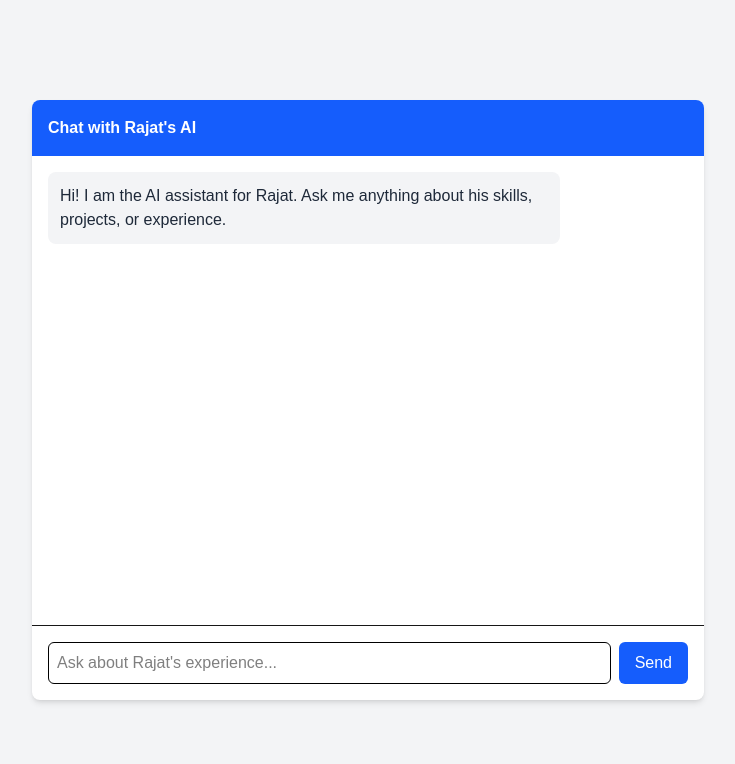
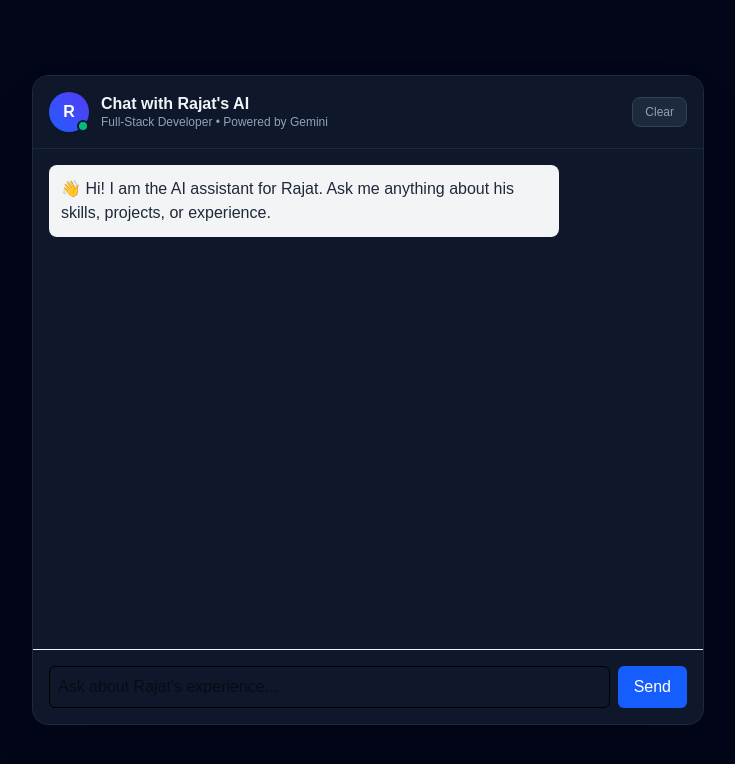
Before and after one commit to Rajat-22/chat-with-rajat, a Next.js app: page / in a window 1280 px wide. Shown: the top 764 px of the page, without its empty margins (272-1007 px from the left). Built offline with nearby package versions, Linux system fonts and the light colour scheme.

Commit message:
Fix: Some Lint issues

```diff
--- a/app/layout.tsx
+++ b/app/layout.tsx
@@ -13,11 +13,15 @@ const geistMono = Geist_Mono({
 });
 
 export const metadata: Metadata = {
-  title: "Create Next App",
-  description: "Generated by create next app",
+  title: "Chat with Rajat - AI Portfolio Assistant",
+  description: "Chat with Rajat's AI portfolio assistant to learn about his skills, experience, and projects.",
 };
 
-export default function RootLayout({ children }: LayoutProps<"/">) {
+export default function RootLayout({
+  children,
+}: Readonly<{
+  children: React.ReactNode;
+}>) {
   return (
     <html
       lang="en"
--- a/app/page.tsx
+++ b/app/page.tsx
@@ -1,52 +1,126 @@
-'use client';
-import { useState } from 'react';
+"use client";
+import { useState, useRef, useEffect } from "react";
+
+interface Message {
+  role: "user" | "ai";
+  text: string;
+}
 
 export default function Home() {
-  const [messages, setMessages] = useState([{ role: 'ai', text: 'Hi! I am the AI assistant for Rajat. Ask me anything about his skills, projects, or experience.' }]);
-  const [input, setInput] = useState('');
+  const [messages, setMessages] = useState<Message[]>([
+    {
+      role: "ai",
+      text: "👋 Hi! I am the AI assistant for Rajat. Ask me anything about his skills, projects, or experience.",
+    },
+  ]);
+  const [input, setInput] = useState("");
   const [loading, setLoading] = useState(false);
+  const messagesEndRef = useRef<HTMLDivElement>(null);
 
-  const sendMessage = async (e) => {
-    e.preventDefault();
-    if (!input.trim()) return;
+  const scrollToBottom = () => {
+    messagesEndRef.current?.scrollIntoView({ behavior: "smooth" });
+  };
 
-    const userMsg = input;
-    setMessages((prev) => [...prev, { role: 'user', text: userMsg }]);
-    setInput('');
+  useEffect(() => {
+    scrollToBottom();
+  }, [messages, loading]);
+
+  const sendQuery = async (queryText: string) => {
+    if (!queryText.trim() || loading) return;
+
+    const userMsg: Message = { role: "user", text: queryText };
+    const updatedMessages = [...messages, userMsg];
+    setMessages(updatedMessages);
+    setInput("");
     setLoading(true);
 
     try {
-      const res = await fetch('/api/chat', {
-        method: 'POST',
-        headers: { 'Content-Type': 'application/json' },
-        body: JSON.stringify({ message: userMsg }),
+      const res = await fetch("/api/chat", {
+        method: "POST",
+        headers: { "Content-Type": "application/json" },
+        body: JSON.stringify({
+          message: queryText,
+          history: updatedMessages,
+        }),
       });
       const data = await res.json();
-      setMessages((prev) => [...prev, { role: 'ai', text: data.reply }]);
-    } catch (error) {
-      setMessages((prev) => [...prev, { role: 'ai', text: 'Oops! Something went wrong.' }]);
+      if (!res.ok) {
+        throw new Error(data.error || "Request failed");
+      }
+      setMessages((prev) => [...prev, { role: "ai", text: data.reply }]);
+    } catch {
+      setMessages((prev) => [
+        ...prev,
+        {
+          role: "ai",
+          text: "⚠️ Something went wrong. Please check your Gemini API key in `.env.local`.",
+        },
+      ]);
     } finally {
       setLoading(false);
     }
   };
 
+  const handleFormSubmit = (e: React.FormEvent) => {
+    e.preventDefault();
+    sendQuery(input);
+  };
+
+  const clearChat = () => {
+    setMessages([
+      {
+        role: "ai",
+        text: "👋 Chat reset! Ask me anything about Rajat's skills, projects, or experience.",
+      },
+    ]);
+  };
+
   return (
-    <div className="flex flex-col items-center justify-center min-h-screen bg-gray-100 p-4">
-      <div className="w-full max-w-2xl bg-white rounded-lg shadow-md flex flex-col h-[600px]">
-        <div className="p-4 bg-blue-600 text-white font-bold rounded-t-lg">
-          Chat with Rajat's AI
+    <div className="flex flex-col items-center justify-center min-h-screen bg-slate-950 p-4 text-slate-100">
+      <div className="w-full max-w-2xl bg-slate-900 border border-slate-800 rounded-2xl shadow-2xl flex flex-col h-[650px] overflow-hidden">
+        <div className="p-4 bg-slate-900 border-b border-slate-800 flex items-center justify-between">
+          <div className="flex items-center gap-3">
+            <div className="relative">
+              <div className="w-10 h-10 rounded-full bg-gradient-to-tr from-blue-600 to-indigo-600 flex items-center justify-center font-bold text-white text-base shadow-sm">
+                R
+              </div>
+              <span className="absolute bottom-0 right-0 w-3 h-3 bg-emerald-500 border-2 border-slate-900 rounded-full" />
+            </div>
+            <div>
+              <h1 className="font-semibold text-slate-100 text-sm md:text-base leading-tight">
+                Chat with Rajat&apos;s AI
+              </h1>
+              <p className="text-xs text-slate-400">
+                Full-Stack Developer • Powered by Gemini
+              </p>
+            </div>
+          </div>
+          <button
+            onClick={clearChat}
+            type="button"
+            className="text-xs text-slate-400 hover:text-slate-200 px-3 py-1.5 rounded-lg bg-slate-800 hover:bg-slate-700 border border-slate-700 transition-colors cursor-pointer"
+          >
+            Clear
+          </button>
         </div>
 
         <div className="flex-1 p-4 overflow-y-auto flex flex-col gap-4">
           {messages.map((msg, index) => (
-            <div key={index} className={`p-3 rounded-lg max-w-[80%] ${msg.role === 'user' ? 'bg-blue-100 self-end text-blue-900' : 'bg-gray-100 self-start text-gray-800'}`}>
+            <div
+              key={index}
+              className={`p-3 rounded-lg max-w-[80%] ${msg.role === "user" ? "bg-blue-100 self-end text-blue-900" : "bg-gray-100 self-start text-gray-800"}`}
+            >
               {msg.text}
             </div>
           ))}
-          {loading && <div className="text-gray-500 text-sm self-start">Rajat's AI is typing...</div>}
+          {loading && (
+            <div className="text-gray-500 text-sm self-start">
+              Rajat&apos;s AI is typing...
+            </div>
+          )}
         </div>
 
-        <form onSubmit={sendMessage} className="p-4 border-t flex gap-2">
+        <form onSubmit={handleFormSubmit} className="p-4 border-t flex gap-2">
           <input
             type="text"
             value={input}
@@ -54,7 +128,11 @@ export default function Home() {
             placeholder="Ask about Rajat's experience..."
             className="flex-1 p-2 border rounded-md outline-none focus:ring-2 focus:ring-blue-500 text-black"
           />
-          <button type="submit" disabled={loading} className="bg-blue-600 text-white px-4 py-2 rounded-md hover:bg-blue-700 disabled:bg-gray-400">
+          <button
+            type="submit"
+            disabled={loading}
+            className="bg-blue-600 text-white px-4 py-2 rounded-md hover:bg-blue-700 disabled:bg-gray-400"
+          >
             Send
           </button>
         </form>
```
Also changed, not shown: app/api/chat/route.js (+47 -14 lines).
